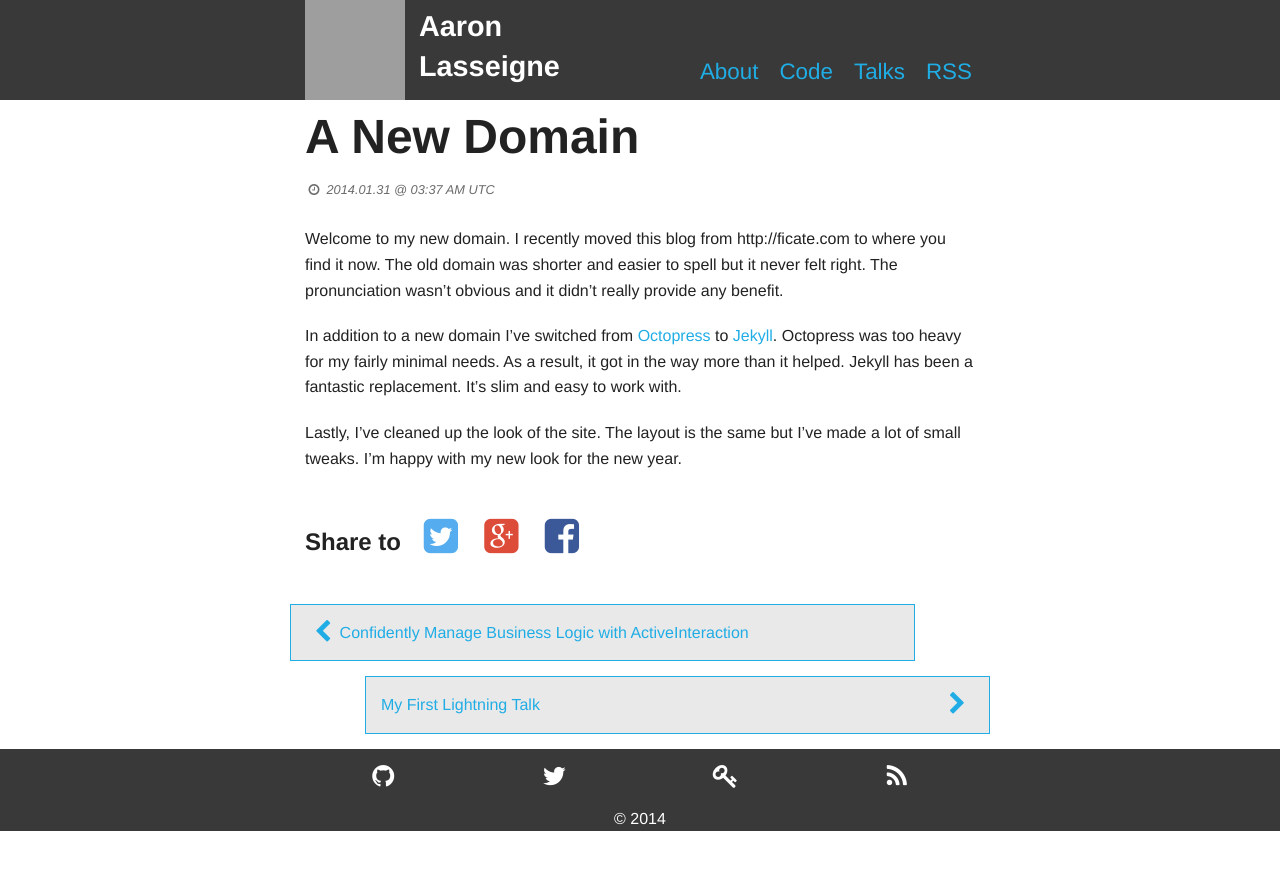
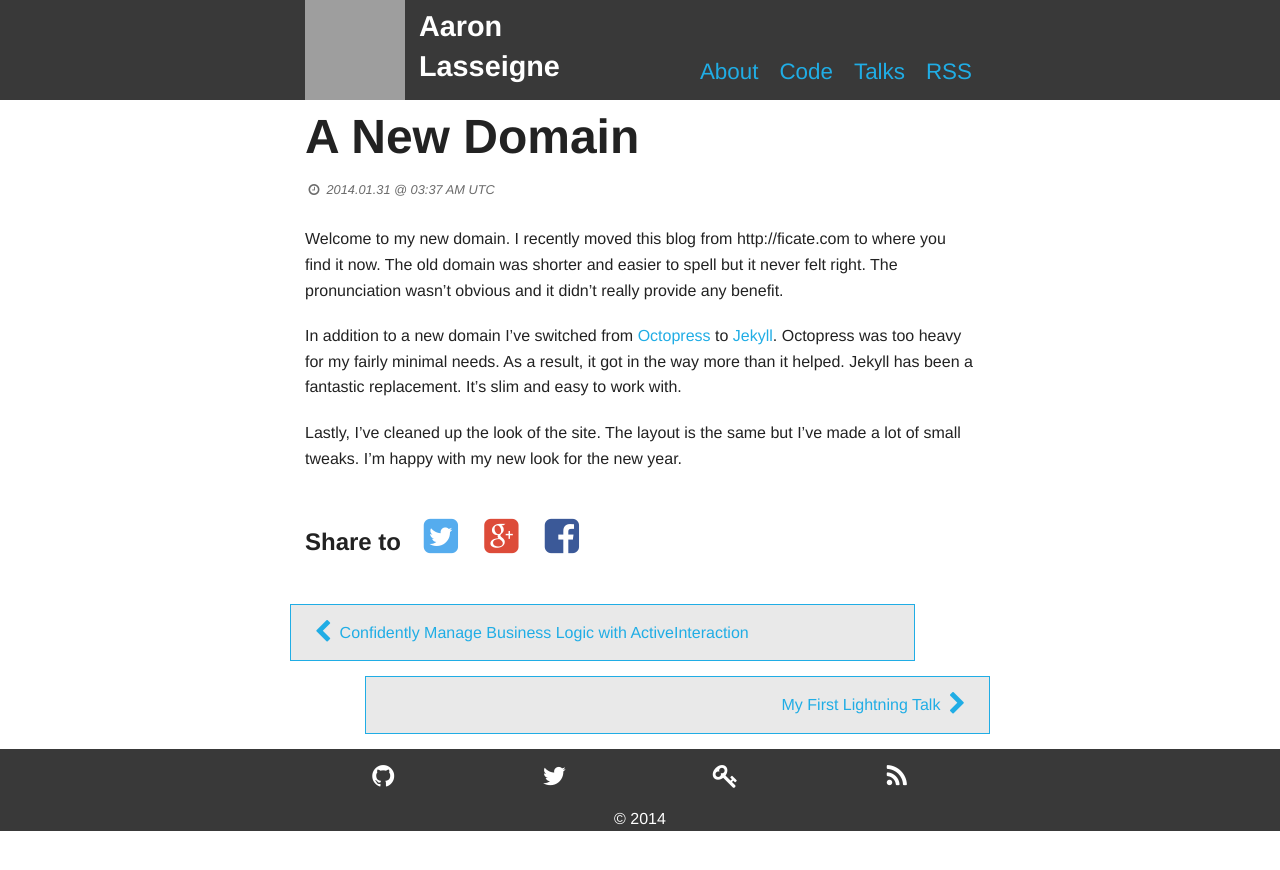
Before and after one commit to AaronLasseigne/aaronlasseigne.github.com, a Jekyll site: the page built from _posts/2014-01-31-a-new-domain.md, in a window 1280 px wide. Shown: the top 870 px of the page. Built offline with Jekyll 4.4.1, drawn with Linux system fonts in a browser that asks for light colours; grey boxes are pictures that could not be loaded.

Commit message:
right align text on next post box

```diff
--- a/_layouts/post.html
+++ b/_layouts/post.html
@@ -37,7 +37,7 @@ layout: default
     <a href="{{ page.next.url }}" title="Next Post: {{ page.next.title }}" rel="next" role="button">
       <div id="next-post">
         <i class="icon-right-open"></i>
-        <p aria-label="Next Post: {{ page.next.title }}">{{ page.next.title }}</p>
+        <p class="text-right" aria-label="Next Post: {{ page.next.title }}">{{ page.next.title }}</p>
       </div>
     </a>
     {% endif %}
```
